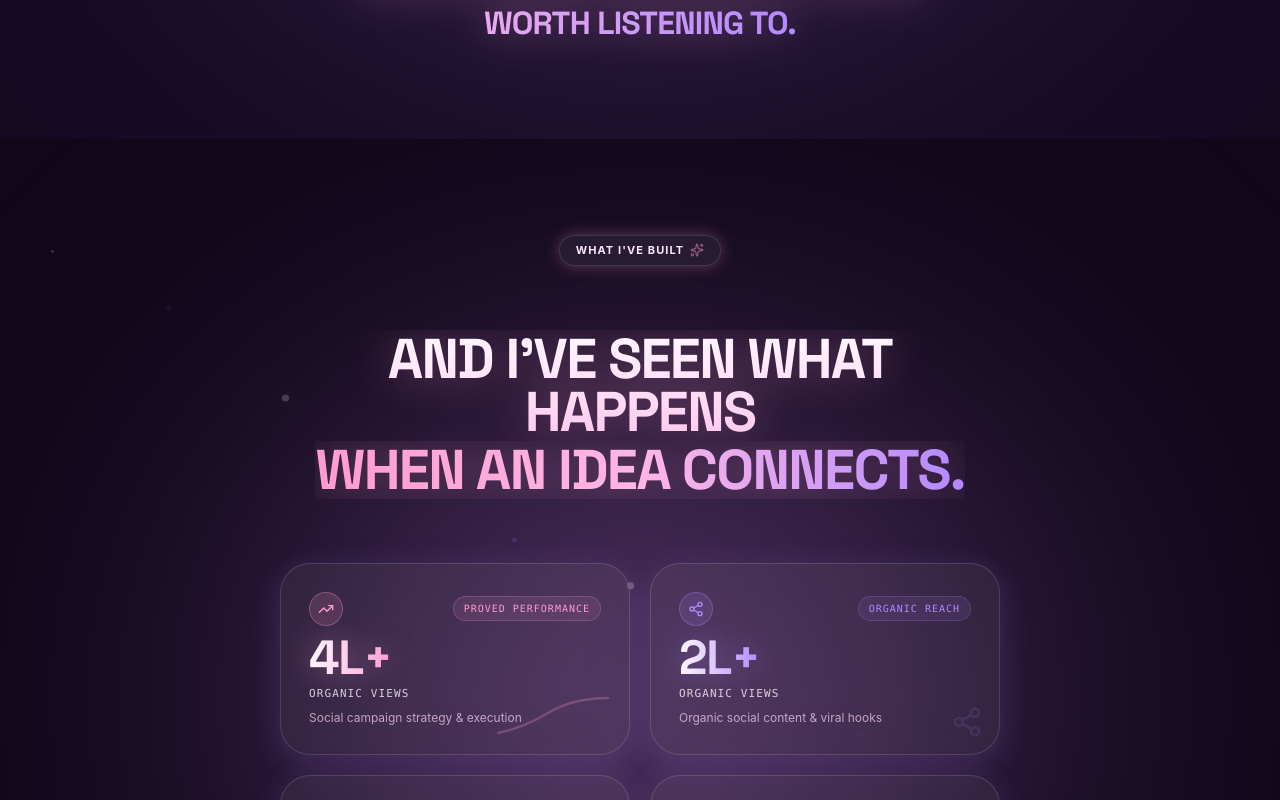
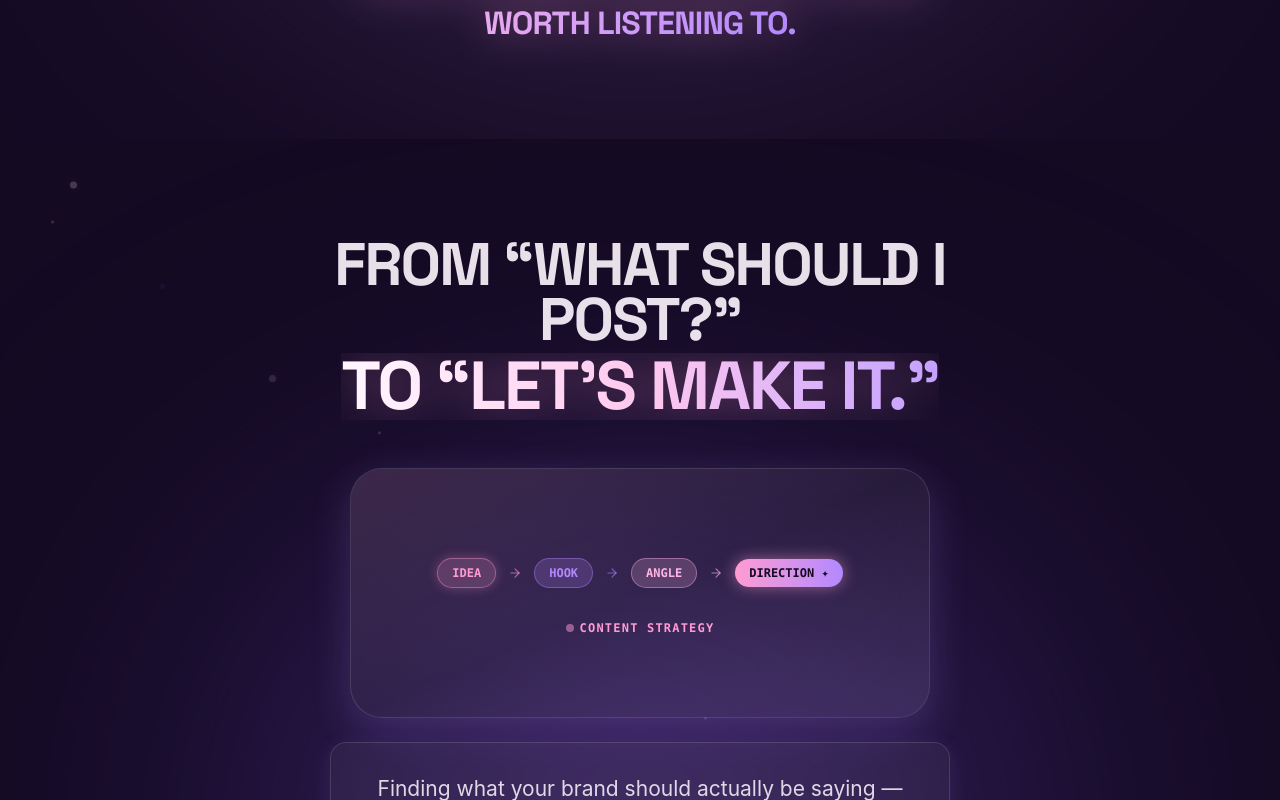
Before and after one commit to evanbose7/ARIIMAKESFILMS, a React (Vite) app: page / in a window 1280 px wide. Shown: the part 4720-5520 px from the top of the page. Built offline with nearby package versions, Linux system fonts and the light colour scheme.

Commit message:
Remove What I Have Built section from App main content

```diff
--- a/src/App.tsx
+++ b/src/App.tsx
@@ -8,7 +8,6 @@ import { NavigationDrawer } from './components/NavigationDrawer';
 import { HeroSection } from './components/HeroSection';
 import { EmotionalGapSection } from './components/EmotionalGapSection';
 import { ConstellationSection } from './components/ConstellationSection';
-import { ResultsSection } from './components/ResultsSection';
 import { ToolkitSection } from './components/ToolkitSection';
 import { SignaturePhilosophySection } from './components/SignaturePhilosophySection';
 import { PartnershipSection } from './components/PartnershipSection';
@@ -111,8 +110,6 @@ export function App() {
 
         <ConstellationSection />
 
-        <ResultsSection />
-
         <ToolkitSection />
 
         <PartnershipSection />
```
